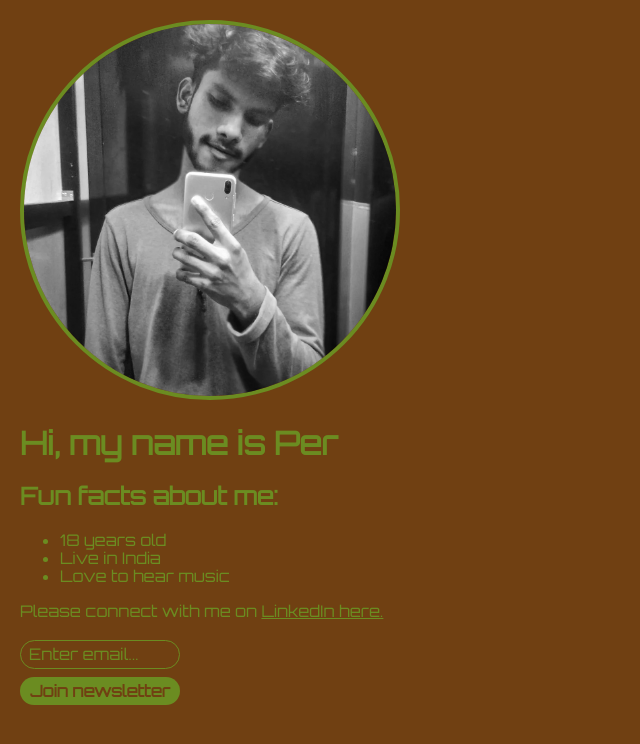
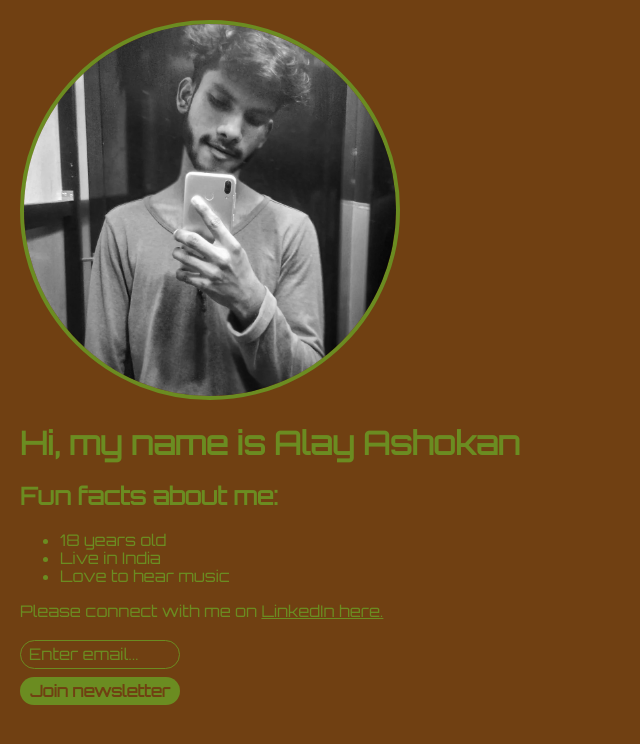
Before and after one commit to Alayasokan/Web-Bootcamp, a website built with Vite: page Personal-site/index.html in a window 1280 px wide. Shown: the whole page, without its empty margins (0-640 px from the left). Built offline with nearby package versions, Linux system fonts and the light colour scheme; a web font is replaced by a local one.

Commit message:
Update index.html

```diff
--- a/Personal-site/index.html
+++ b/Personal-site/index.html
@@ -11,7 +11,7 @@
         Write the HTML for your personal website.
         -->
         <img src="1687681000266.jpg">
-        <h1>Hi, my name is Per</h1>
+        <h1>Hi, my name is Alay Ashokan</h1>
         <h2>Fun facts about me:</h2>
         <ul>
             <li>18 years old</li>
```
